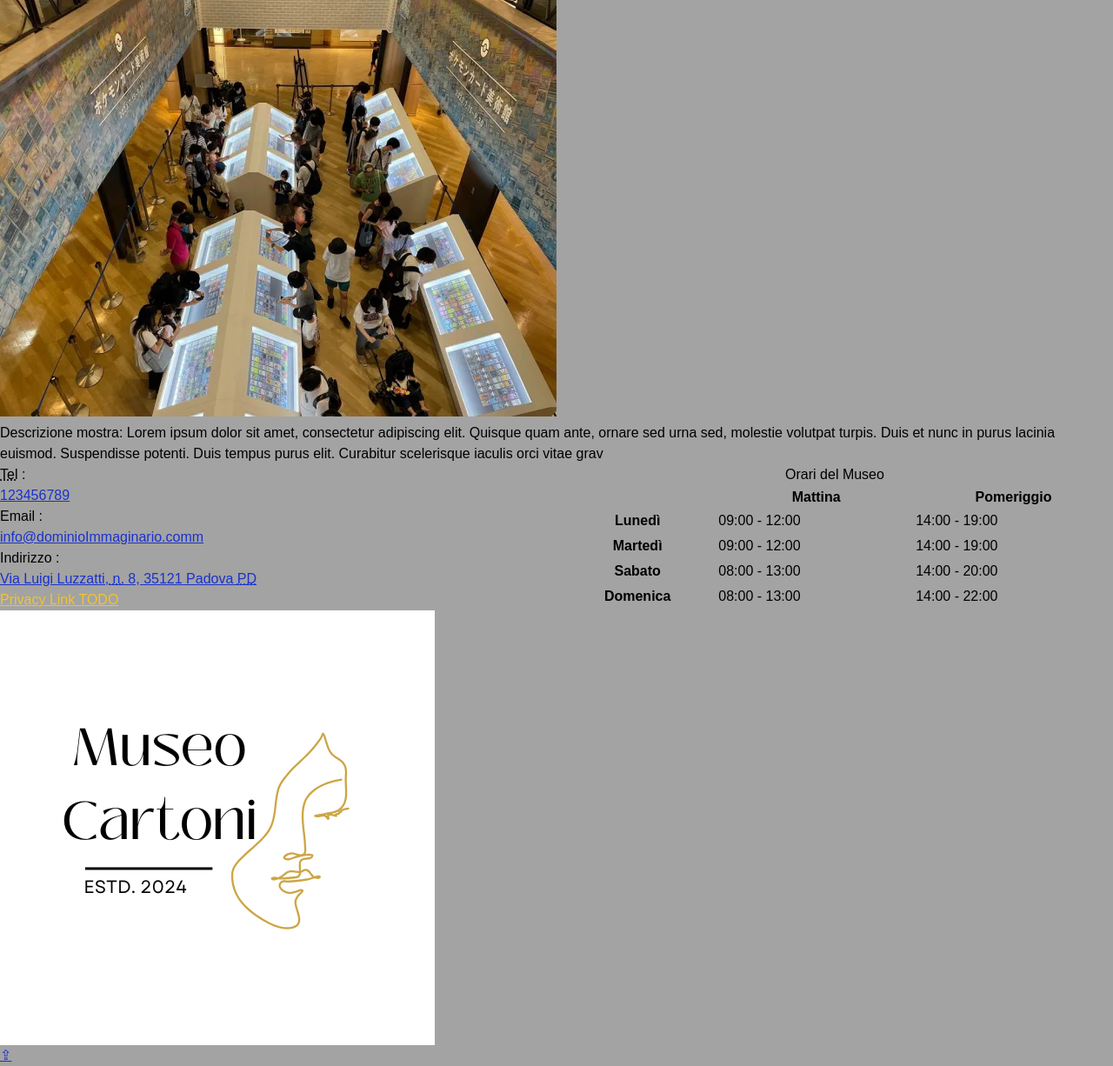
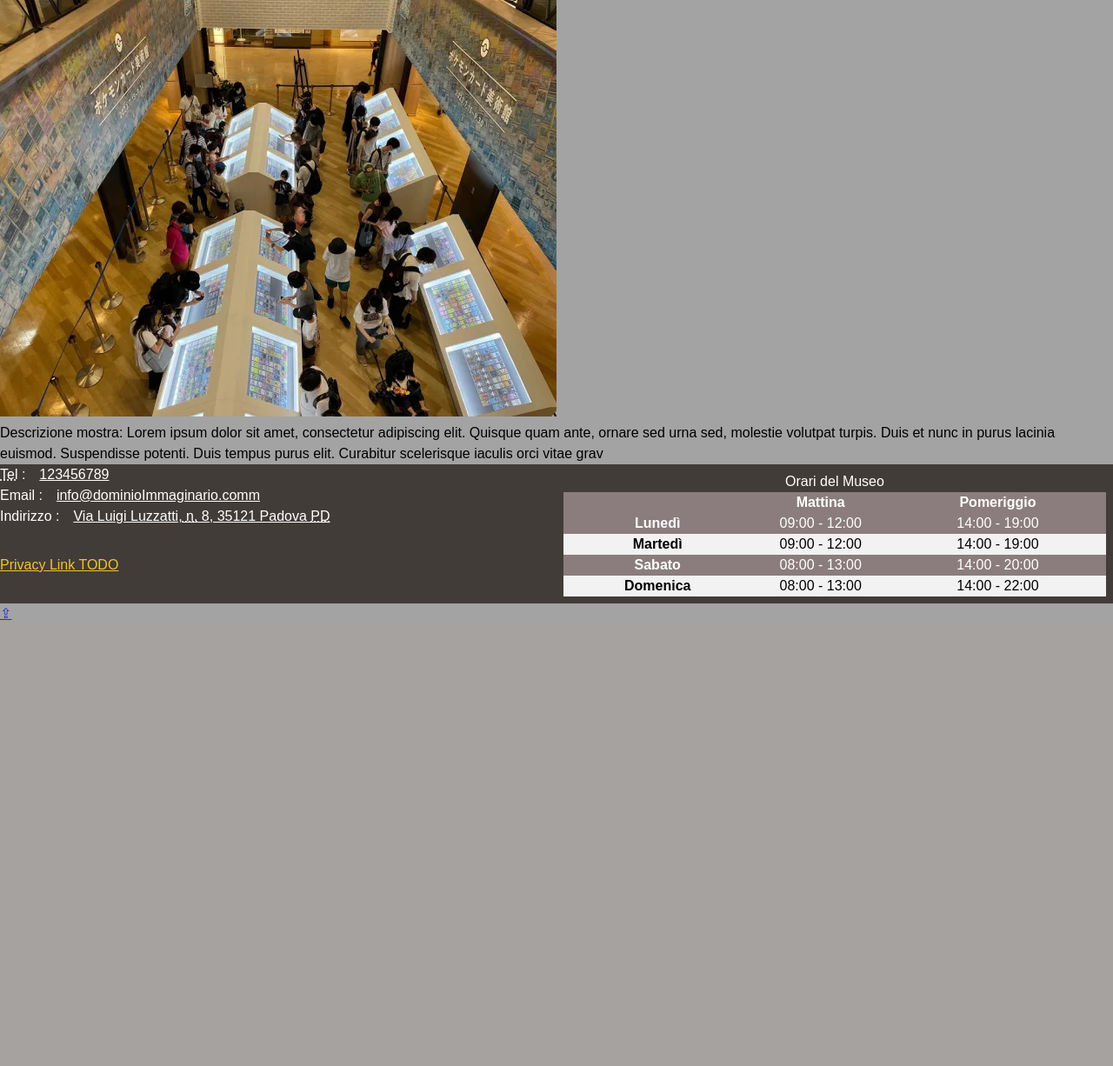
Before and after one commit to EliaBergamin/Progetto-TecWeb, a PHP site: page /html/mostre.html in a window 1280 px wide. Shown: the part 2690-3916 px from the top of the page at 87% size. After the commit the page ends 3403 px from the top, so only its background shows below. Run offline with PHP 8.4, Linux system fonts and the light colour scheme; some web fonts are replaced.

Commit message:
secondo layout grid

```diff
--- a/public/css/style.css
+++ b/public/css/style.css
@@ -4,6 +4,8 @@
 }
 
 :root {
+  --headerbgcolor: #423c38;
+  --headercolor: #fff;
   --bgcolor: #a3a3a3;
   --txtcolor: #000;
   --breadcolor: #163F77;
@@ -42,7 +44,8 @@ body {
   grid-template-columns: 1fr 4fr;
 }
 
-ol, ul {
+ol,
+ul {
   list-style: none;
 }
 
@@ -59,12 +62,18 @@ a:visited {
 header {
   grid-row: 1;
   grid-column: 1;
+  background-color: var(--headerbgcolor);
+  color: var(--headercolor);
 }
 
 #menu {
-  margin-right: auto;
+  background-color: var(--headerbgcolor);
+  color: var(--headercolor);
+  margin-right: 0;
+  margin-left: 0;
   grid-row: 1;
   grid-column: 2;
+  width: auto;
 }
 
 #menu li {
@@ -87,14 +96,39 @@ footer {
   grid-column: 1/3;
   display: grid;
   grid-template-columns: 1fr 1fr;
+  background-color: var(--headerbgcolor);
+  color: var(--headercolor);
+  margin-bottom: 0;
+  height: auto;
 }
+
+footer dd a {
+  color: var(--headercolor);
+}
+
+footer tr:nth-child(even) {
+  background-color: #f2f2f2;
+  color: var(--txtcolor)
+}
+
+footer tr:nth-child(odd) {
+  background-color: #8b7d7d;
+}
+
+
 
 footer dl {
   grid-row: 1;
   grid-column: 1;
 }
 
-footer > a {
+footer dt {
+  float: left;
+  padding-right: 1em;
+}
+
+footer>a {
+
   grid-row: 2;
   grid-column: 1;
 }
@@ -102,4 +136,15 @@ footer > a {
 footer table {
   grid-row: 1/3;
   grid-column: 2;
+  border-collapse: collapse;
+  text-align: center;
+  margin: 0.5em;
 }
+
+footer th, footer td {
+  width: 3em;
+}
+
+footer img {
+  display: none;
+}
```
